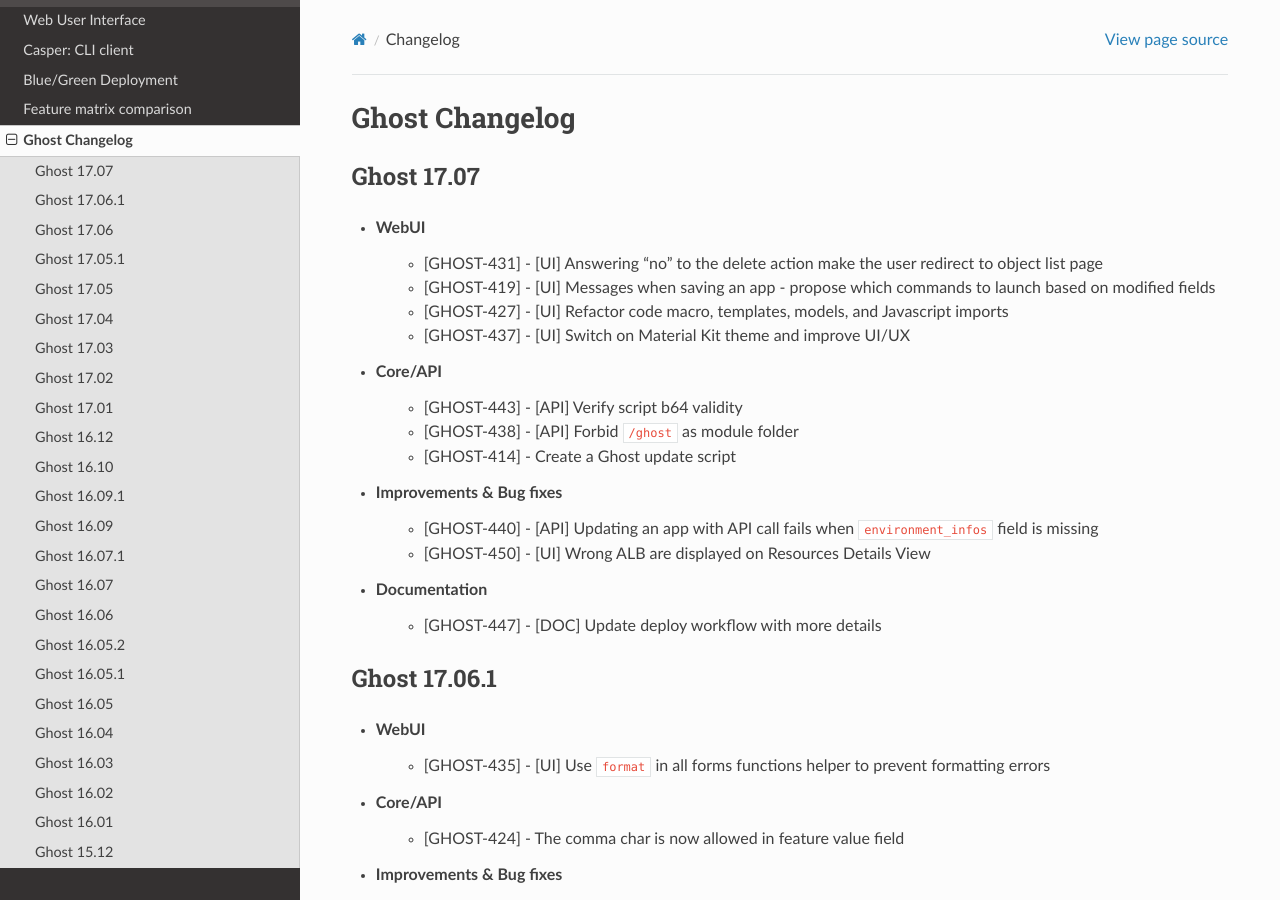
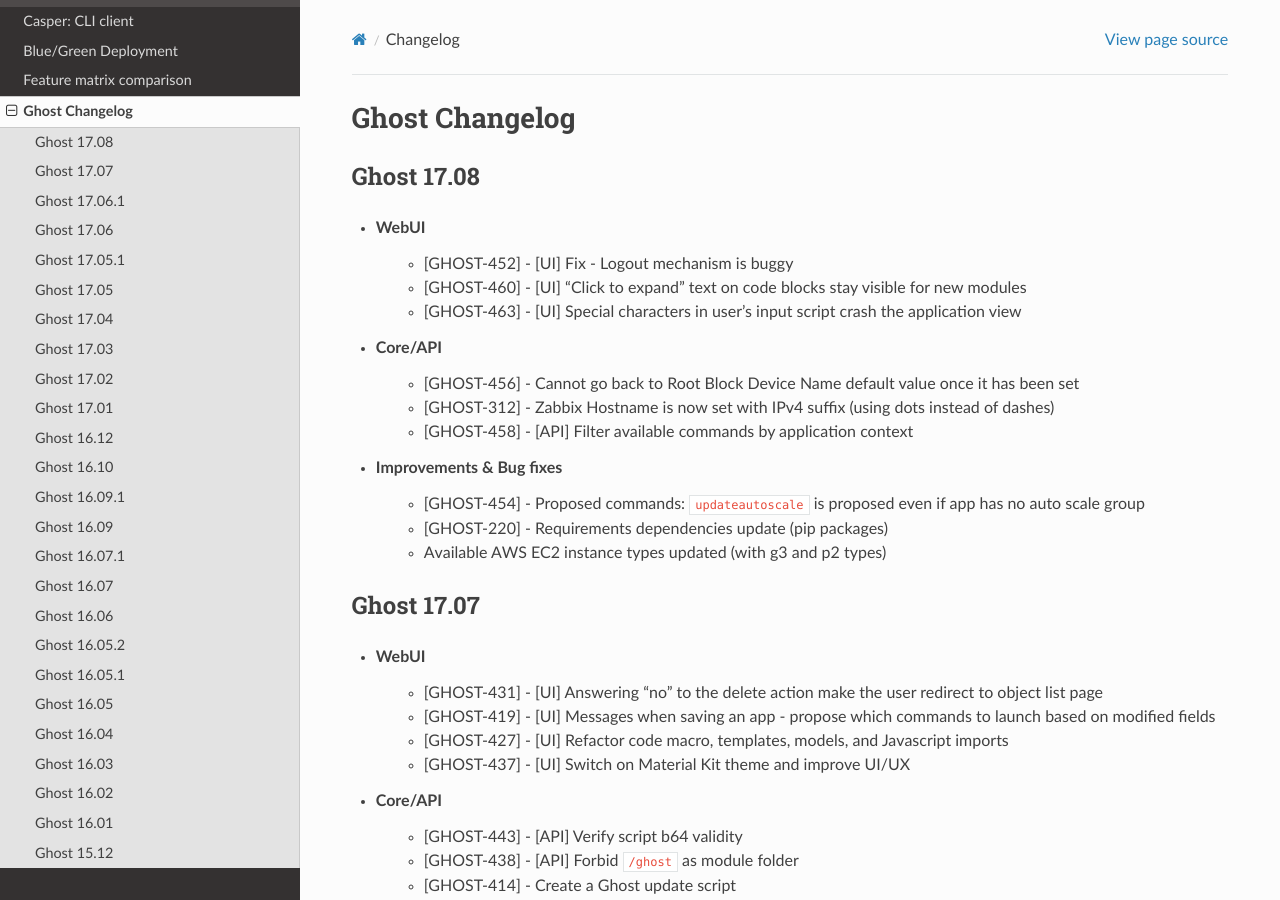
Before and after one commit to claranet/cloud-deploy-docs, a Sphinx documentation site: the page built from source/rst/changelog.rst, in a window 1280 px wide and 900 px high. Built offline with Sphinx 7.4.7 and the Read the Docs theme 2.0.0, drawn with Linux system fonts in a browser that asks for light colours.

Commit message:
Changelog `17.08`

```diff
--- a/source/rst/changelog.rst
+++ b/source/rst/changelog.rst
@@ -7,6 +7,24 @@
 
 .. toctree::
     :maxdepth: 2
+
+Ghost 17.08
+-----------
+
+* WebUI
+    - [GHOST-452] - [UI] Fix - Logout mechanism is buggy
+    - [GHOST-460] - [UI] "Click to expand" text on code blocks stay visible for new modules
+    - [GHOST-463] - [UI] Special characters in user's input script crash the application view
+
+* Core/API
+    - [GHOST-456] - Cannot go back to Root Block Device Name default value once it has been set
+    - [GHOST-312] - Zabbix Hostname is now set with IPv4 suffix (using dots instead of dashes)
+    - [GHOST-458] - [API] Filter available commands by application context
+
+* Improvements & Bug fixes
+    - [GHOST-454] - Proposed commands: ``updateautoscale`` is proposed even if app has no auto scale group
+    - [GHOST-220] - Requirements dependencies update (pip packages)
+    - Available AWS EC2 instance types updated (with g3 and p2 types)
 
 Ghost 17.07
 -----------
```
